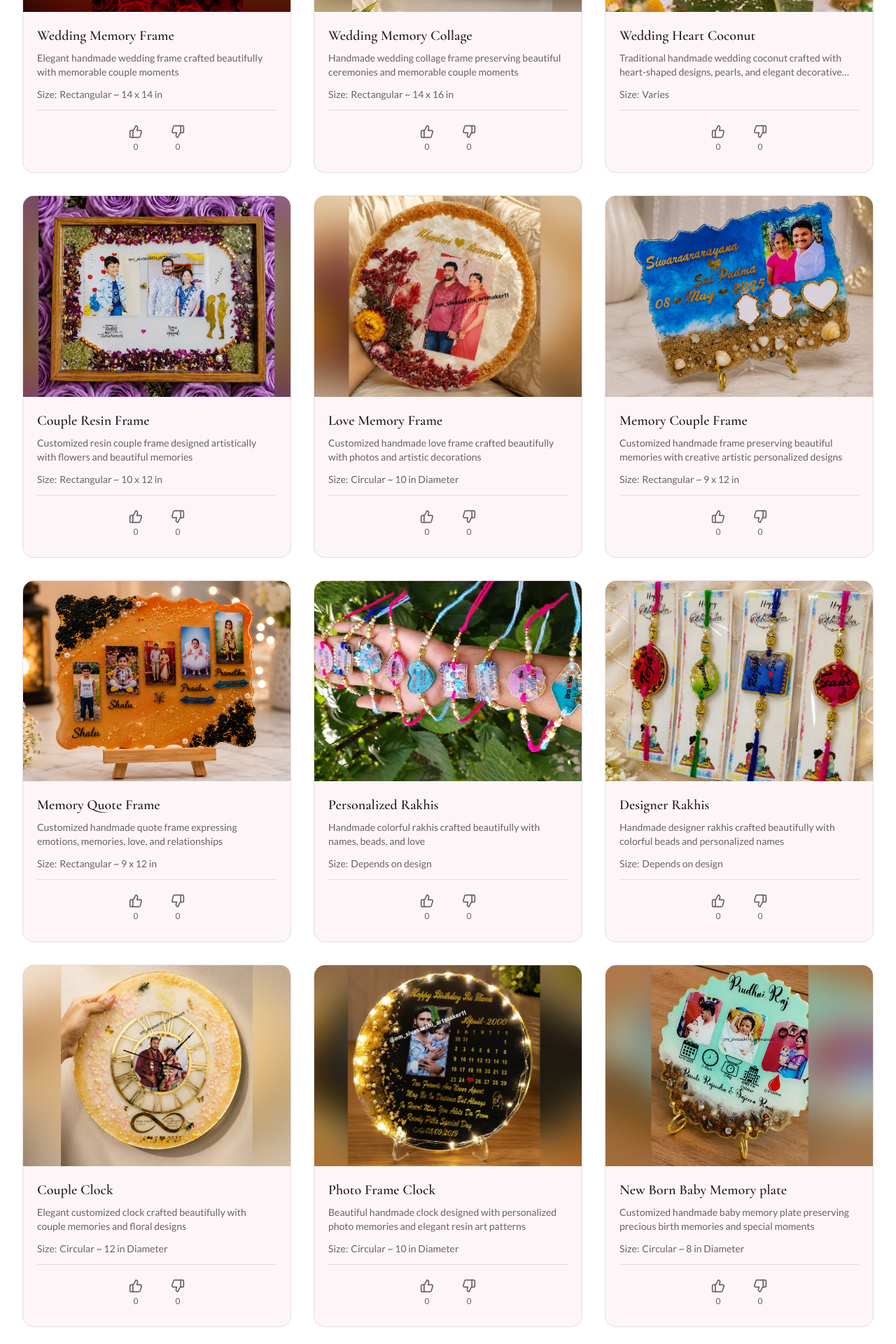
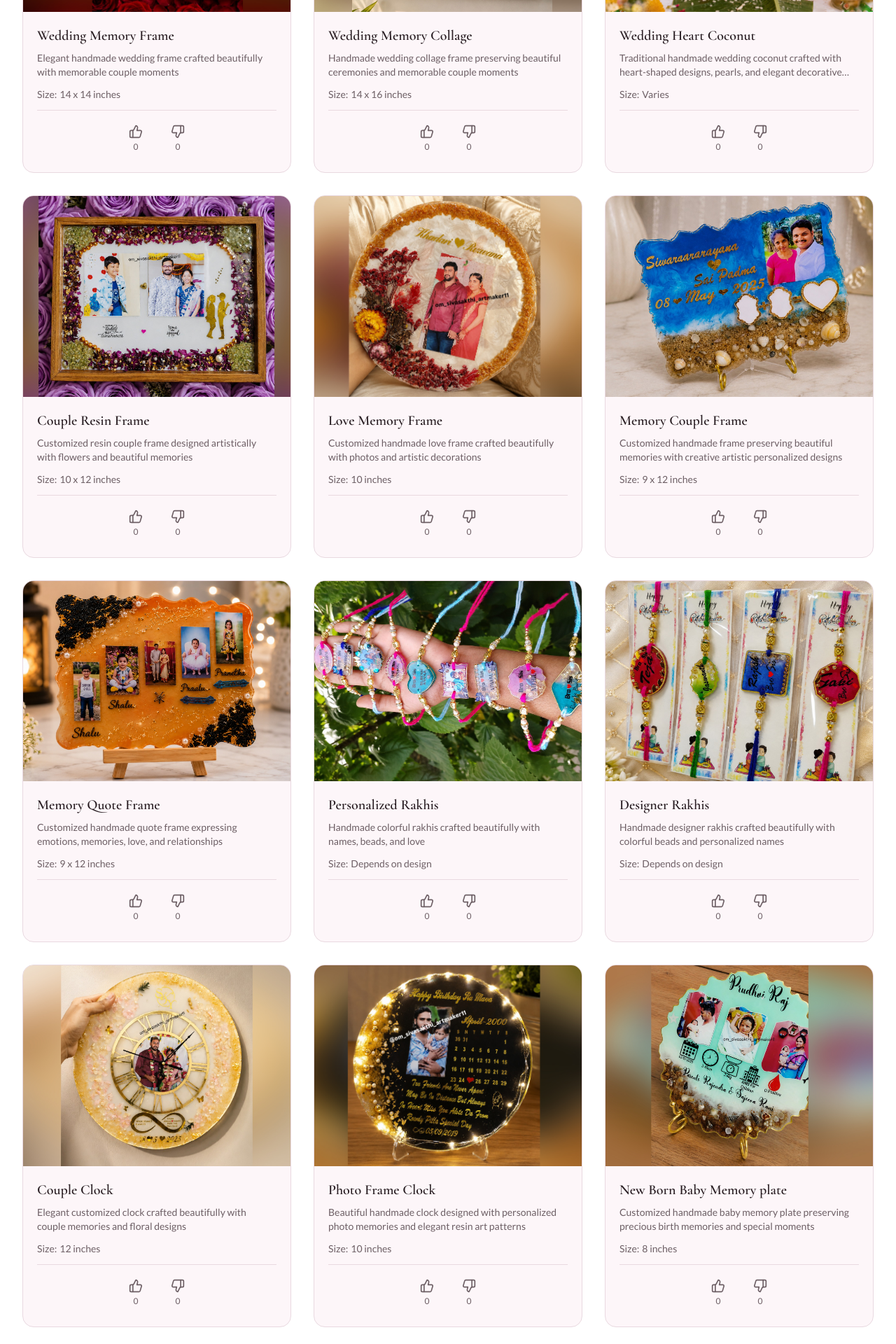
Before and after one commit to SivaNagendra7912/omsivasakthiartmaker11, a Next.js app: page / in a window 1280 px wide. Shown: the part 1980-3900 px from the top of the page at 70% size. Built offline with nearby package versions, Linux system fonts and the light colour scheme; no server answers; the database is empty.

Commit message:
changes in size label

```diff
--- a/components/featured-products.tsx
+++ b/components/featured-products.tsx
@@ -29,7 +29,7 @@ const products = [
     description: "Elegant handmade resin bangles crafted beautifully with floral artistic designs",
     image: "/products/bangles1.jpeg",
     category: "bangles" as Category,
-    size: "Inner diameter ~2.2 in - 2.8 in",
+    size: "2.2 inches",
   },
   {
     id: 26,
@@ -37,7 +37,7 @@ const products = [
     description: "Elegant handmade resin jewelry set crafted beautifully with glitter art, earrings, and heart keychain designs",
     image: "/products/bangles2.jpeg",
     category: "bangles" as Category,
-    size: "Earrings ~ 1.2 in, Pendant ~ 1.5 in",
+    size: "1.2 inches",
   },
 
   // Wedding Crafts
@@ -47,7 +47,7 @@ const products = [
   description: "Elegant handcrafted wedding decoration designed with traditional artistic detailing and pearl accents",
   image: "/products/wedding1.jpeg",
   category: "wedding" as Category,
-  size: "Rectangular ~ 18 x 24 in",
+  size: "18 x 24 inches",
 },
   {
     id: 3,
@@ -55,7 +55,7 @@ const products = [
     description: "Elegant handmade wedding frame crafted beautifully with memorable couple moments",
     image: "/products/wedding2.jpeg",
     category: "wedding" as Category,
-    size: "Rectangular ~ 14 x 14 in",
+    size: "14 x 14 inches",
   },
   {
     id: 4,
@@ -63,7 +63,7 @@ const products = [
     description: "Handmade wedding collage frame preserving beautiful ceremonies and memorable couple moments",
     image: "/products/wedding3.jpeg",
     category: "wedding" as Category,
-    size: "Rectangular ~ 14 x 16 in",
+    size: "14 x 16 inches",
   },
   {
     id: 21,
@@ -81,7 +81,7 @@ const products = [
     description: "Customized resin couple frame designed artistically with flowers and beautiful memories",
     image: "/products/couple1.jpeg",
     category: "couple" as Category,
-    size: "Rectangular ~ 10 x 12 in",
+    size: "10 x 12 inches",
   },
   {
     id: 6,
@@ -89,7 +89,7 @@ const products = [
     description: "Customized handmade love frame crafted beautifully with photos and artistic decorations",
     image: "/products/coupl2.jpeg",
     category: "couple" as Category,
-    size: "Circular ~ 10 in Diameter",
+    size: "10 inches",
   },
   {
     id: 7,
@@ -97,7 +97,7 @@ const products = [
     description: "Customized handmade frame preserving beautiful memories with creative artistic personalized designs",
     image: "/products/couple3.jpeg",
     category: "couple" as Category,
-    size: "Rectangular ~ 9 x 12 in",
+    size: "9 x 12 inches",
   },
   {
     id: 8,
@@ -105,7 +105,7 @@ const products = [
     description: "Customized handmade quote frame expressing emotions, memories, love, and relationships",
     image: "/products/couple4.jpeg",
     category: "couple" as Category,
-    size: "Rectangular ~ 9 x 12 in",
+    size: "9 x 12 inches",
   },
 
   // Rakhis
@@ -133,7 +133,7 @@ const products = [
     description: "Elegant customized clock crafted beautifully with couple memories and floral designs",
     image: "/products/clock2.jpeg",
     category: "clocks" as Category,
-    size: "Circular ~ 12 in Diameter",
+    size: "12 inches",
   },
   {
     id: 12,
@@ -141,7 +141,7 @@ const products = [
     description: "Beautiful handmade clock designed with personalized photo memories and elegant resin art patterns",
     image: "/products/clock1.jpeg",
     category: "clocks" as Category,
-    size: "Circular ~ 10 in Diameter",
+    size: "10 inches",
   },
 
   {
@@ -150,7 +150,7 @@ const products = [
     description: "Customized handmade baby memory plate preserving precious birth memories and special moments",
     image: "/products/clock3.jpeg",
     category: "baby" as Category,
-    size: "Circular ~ 8 in Diameter",
+    size: "8 inches",
   },
 
   // Calendar Frames
@@ -160,7 +160,7 @@ const products = [
     description: "Personalized handmade calendar beautifully designed with memorable photos and special dates",
     image: "/products/calender1.jpeg",
     category: "calendars" as Category,
-    size: "Circular ~ 8 in Diameter",
+    size: "8 inches",
   },
   {
     id: 15,
@@ -168,7 +168,7 @@ const products = [
     description: "Customized birthday calendar frame preserving precious memories with elegant handmade designs",
     image: "/products/calender2.jpeg",
     category: "calendars" as Category,
-    size: "Circular ~ 8 in Diameter",
+    size: "8 inches",
   },
 
   // Baby Frames
@@ -178,7 +178,7 @@ const products = [
     description: "Customized handmade baby board preserving precious birth memories and special moments",
     image: "/products/baby1.jpeg",
     category: "baby" as Category,
-    size: "Rectangular ~ 10 x 12 in",
+    size: "10 x 12 inches",
   },
   // Birthday Gifts
   {
@@ -187,7 +187,7 @@ const products = [
     description: "Customized handmade birthday frame crafted beautifully with memorable photos and decorative designs",
     image: "/products/birthday1.jpeg",
     category: "birthday" as Category,
-    size: "Rectangular ~ 9 x 12 in",
+    size: "9 x 12 inches",
   },
 
   {
@@ -196,7 +196,7 @@ const products = [
     description: "Elegant personalized birthday resin board designed with names, wishes, and artistic decorations",
     image: "/products/birthday2.jpeg",
     category: "birthday" as Category,
-    size: "Circular ~ 8 in Diameter",
+    size: "8 inches",
   },
 
   {
@@ -205,7 +205,7 @@ const products = [
     description: "Creative birthday photo clock customized with special memories and stylish floral artwork",
     image: "/products/birthday3.jpeg",
     category: "birthday" as Category,
-    size: "Circular ~ 8 in Diameter",
+    size: "8 inches",
   },
 
   {
@@ -214,7 +214,7 @@ const products = [
     description: "Handmade birthday name plate designed with glitter resin art and customized celebration themes",
     image: "/products/birthday4.jpeg",
     category: "birthday" as Category,
-    size: "Circular ~ 10 in Diameter",
+    size: "10 inches",
   },
   // Others
   {
@@ -223,7 +223,7 @@ const products = [
     description: "Handmade decorative resin plate crafted beautifully with pearls, stones, and elegant artistic designs",
     image: "/products/design.jpeg",
     category: "others" as Category,
-    size: "Circular ~ 6 in Diameter",
+    size: "6 inches",
   },
 
   {
@@ -250,7 +250,7 @@ const products = [
     description: "Elegant personalized resin name board designed beautifully with seashells and artistic decorations",
     image: "/products/shopname.jpeg",
     category: "others" as Category,
-    size: "Circular ~ 4 in Diameter",
+    size: "4 inches",
   },
 
   {
@@ -259,7 +259,7 @@ const products = [
   description: "Luxury handmade wedding memory frame featuring invitation card, photos, names, and elegant resin artwork",
   image: "/products/marriage6.jpeg",
   category: "wedding" as Category,
-  size: "Rectangular ~ 14 x 26 in",
+  size: "14 x 26 inches",
 },
 {
   id: 30,
@@ -267,7 +267,7 @@ const products = [
   description: "Personalized wedding resin frame crafted with invitation card, memorable photos, pearls, and premium decorations",
   image: "/products/marriage7.jpeg",
   category: "wedding" as Category,
-  size: "Rectangular ~ 10 x 14 in",
+  size: "10 x 14 inches",
 },
 
   // Earrings
```
